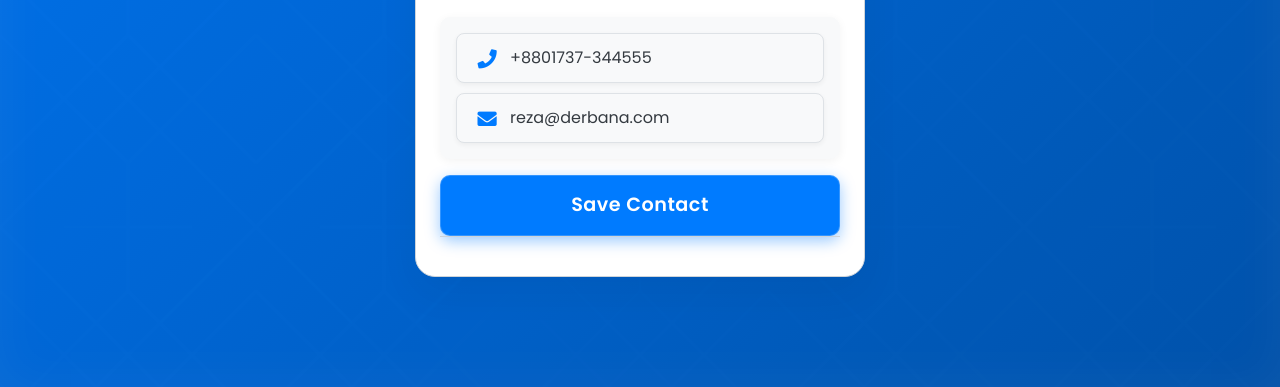
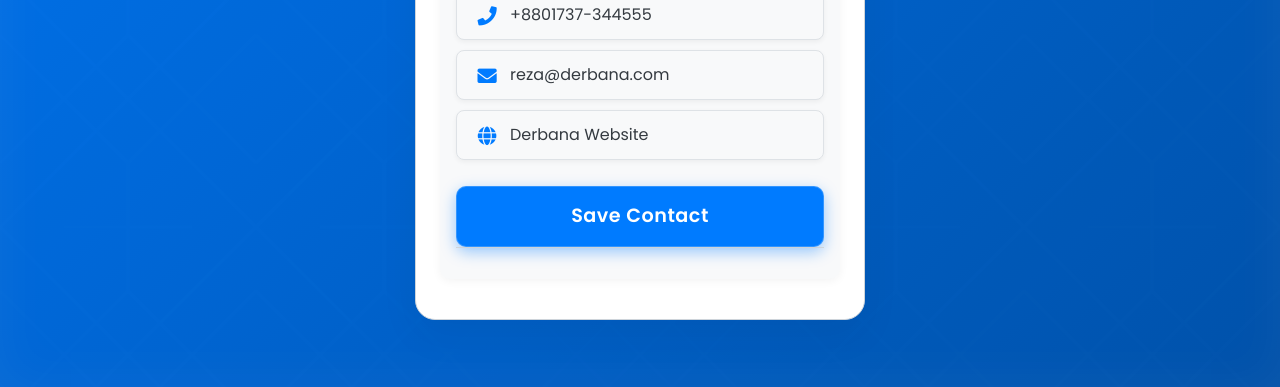
Before and after one commit to RoamingToursTravels/reza-ecard, a plain HTML site: page index.html in a window 1280 px wide. Shown: the part 413-800 px from the top of the page. Drawn offline with nearby package versions, Linux system fonts and the light colour scheme.

Commit message:
Add contact item for Derbana website link

```diff
--- a/index.html
+++ b/index.html
@@ -67,6 +67,12 @@
                         <span>reza@derbana.com</span>
                     </a>
                 </div>
+
+
+                <div class="ecard-contact-item animate-element" data-delay="950">
+                    <a href="https://derbana.com/" target="_blank">
+                        <i class="fas fa-globe me-2"></i>
+                        <span>Derbana Website</span>
             </div>
 
             <div class="ecard-save-btn-container text-center mt-3 animate-element" data-delay="1200">
```
